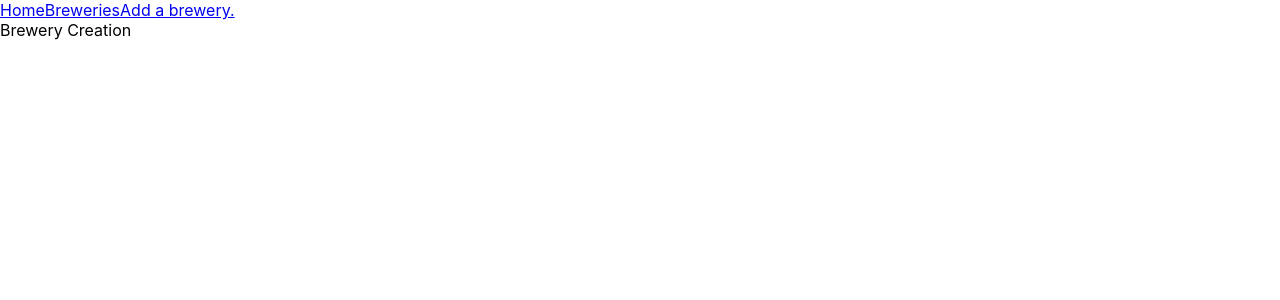
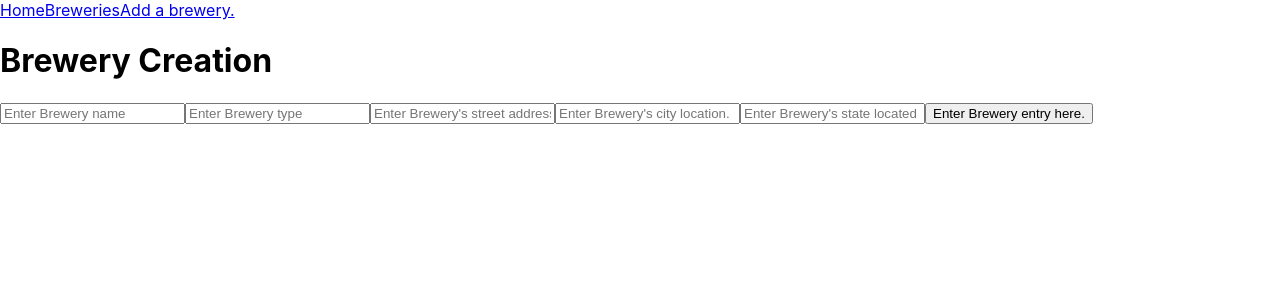
Before and after one commit to jjiang9888/MERN-Front-End-Project, a React (Create React App) app: page /add-brewery in a window 1280 px wide. Shown: the top 300 px of the page. Built offline with nearby package versions, Linux system fonts and the light colour scheme.

Commit message:
brewery creation form component

```diff
--- a/src/App.css
+++ b/src/App.css
@@ -1,38 +1,3 @@
 .App {
   text-align: center;
 }
-
-.App-logo {
-  height: 40vmin;
-  pointer-events: none;
-}
-
-@media (prefers-reduced-motion: no-preference) {
-  .App-logo {
-    animation: App-logo-spin infinite 20s linear;
-  }
-}
-
-.App-header {
-  background-color: #282c34;
-  min-height: 100vh;
-  display: flex;
-  flex-direction: column;
-  align-items: center;
-  justify-content: center;
-  font-size: calc(10px + 2vmin);
-  color: white;
-}
-
-.App-link {
-  color: #61dafb;
-}
-
-@keyframes App-logo-spin {
-  from {
-    transform: rotate(0deg);
-  }
-  to {
-    transform: rotate(360deg);
-  }
-}
--- a/src/Screen/BrewCreate.jsx
+++ b/src/Screen/BrewCreate.jsx
@@ -1,7 +1,69 @@
-import React from 'react';
+import {useState} from 'react';
+import { useNavigate } from 'react-router-dom';
+import { createBrewery } from '../Services/breweries.js';
 
 export default function BrewCreate() {
+    const [brewery, setBrewery] = useState({
+        "_id": "",
+        "name": "",
+        "brewery_type": "",
+        "street": "",
+        "city": "",
+        "state": ""
+    })
+
+    let navigate = useNavigate();
+
+    const handleSubmit = async(e) => {
+        e.preventDefault()
+        await createBrewery(brewery)
+        navigate(`/breweries/${brewery._id}`, {replace:true});
+    }
+
+    const handleChange = () => {
+
+    }
     return (
-        <div>Brewery Creation</div>
+        <div>
+            <h1>Brewery Creation</h1>
+            <form onSubmit={handleSubmit}>
+                <input
+                    type="text"
+                    placeholder="Enter Brewery name"
+                    name="name"
+                    value={brewery.name}
+                    onChange={handleChange}
+                />
+                 <input
+                    type="text"
+                    placeholder="Enter Brewery type"
+                    name="brewery_type"
+                    value={brewery.brewery_type}
+                    onChange={handleChange}
+                />
+                 <input
+                    type="text"
+                    placeholder="Enter Brewery's street address"
+                    name="street"
+                    value={brewery.street}
+                    onChange={handleChange}
+                />
+                 <input
+                    type="text"
+                    placeholder="Enter Brewery's city location."
+                    name="city"
+                    value={brewery.city}
+                    onChange={handleChange}
+                />
+                 <input
+                    type="text"
+                    placeholder="Enter Brewery's state located in"
+                    name="state"
+                    value={brewery.state}
+                    onChange={handleChange}
+                />
+                <button type="submit">Enter Brewery entry here.</button>
+            </form>
+        </div>
     )
 };
--- a/src/Screen/BrewDet.jsx
+++ b/src/Screen/BrewDet.jsx
@@ -1,5 +1,5 @@
 import {useState, useEffect} from 'react';
-import { deleteBrewery, getBrewery } from '../Services/characters';
+import { deleteBrewery, getBrewery } from '../Services/breweries.js';
 import {Link, useParams, useNavigate} from "react-router-dom";
 
 
@@ -10,15 +10,19 @@ export default function BrewDet() {
     let {id} = useParams()
     let navigate = useNavigate();
 
-    useEffect(( )=> {
+    useEffect(()=> {
         fetchBrewery();
-    },[])
+    },[id]);
 
     async function fetchBrewery() {
         let oneBrewery =  await getBrewery(id);
         setBrewery(oneBrewery);
     }
 
+    async function handleDelete() {
+        await deleteBrewery(id)
+        navigate("/breweries", {replace:true});
+    }
     return (
         <div>
             <h2>{brewery.name}</h2>
@@ -26,6 +30,13 @@ export default function BrewDet() {
             <p>{brewery.street}</p>
             <p>{brewery.city}</p>
             <p>{brewery.state}</p>
+            <div>
+            <Link to={`/breweries/${brewery._id}/edit`}>
+                <button>Edit Brewery</button>
+            </Link>
+            <button onClick={handleDelete}>Delete the Brewery</button>
+            </div>
         </div>
+
     )
 };
--- a/src/Screen/Breweries.jsx
+++ b/src/Screen/Breweries.jsx
@@ -1,7 +1,7 @@
 import React from 'react';
 import { useEffect,useState } from 'react';
 import Brewery from "../Components/Brewery.jsx"
-import {getBreweries} from "../Services/characters.js";
+import {getBreweries} from "../Services/breweries.js";
 
 export default function Breweries() {
     const [breweries, setBreweries] = useState([]);
--- a/src/Services/apiConfig.js
+++ b/src/Services/apiConfig.js
@@ -1,7 +1,8 @@
 import axios from "axios";
 
+
 const api = axios.create({
-    baseURL:"https://apiproject2-production.up.railway.app",
+    baseURL: "https://apiproject2-production.up.railway.app/",
 });
 
 export default api;
--- a/src/Services/characters.js
+++ b/src/Services/breweries.js
@@ -13,6 +13,7 @@ export const getBreweries = async() => {
 export const getBrewery = async(id) => {
     try {
         const response = await api.get(`/breweries/${id}`)
+        return response.data;
     } catch (error) {
         throw error;
 }
```
